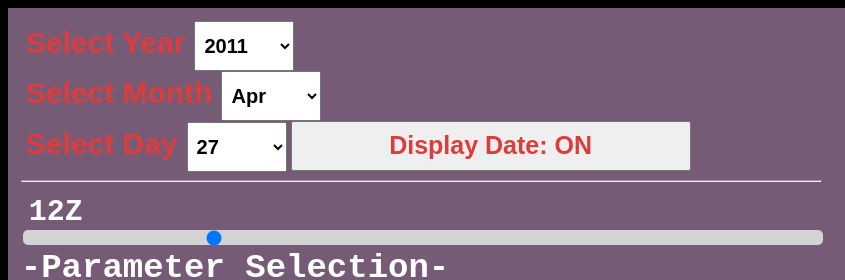
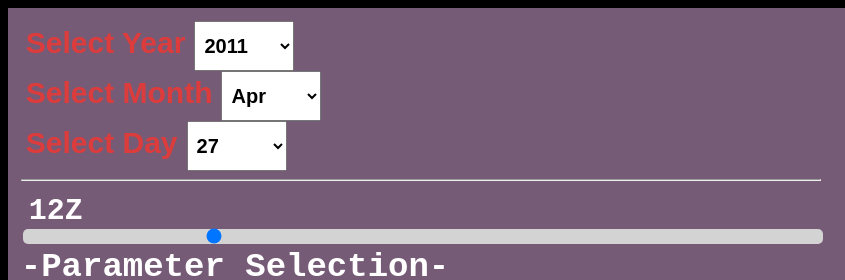
Before and after one commit to DiamondFlight/SPC-Meso-Archive, a plain HTML site: page index.html in a window 1280 px wide. Shown: the top 280 px of the page, 0-845 px from the left. Drawn offline with Linux system fonts and the light colour scheme.

Commit message:
Update index.html

```diff
--- a/index.html
+++ b/index.html
@@ -71,7 +71,7 @@
         <option value="30">30</option>
         <option value="31">31</option>
       </select>
-      <button onclick="switchDisplayDate()" id="displayButton">Display Date: ON</button>
+      <!--<button onclick="switchDisplayDate()" id="displayButton">Display Date: ON</button>-->
       <br>
       <hr \>
       <p id="timeSliderTxt">12Z</p>
```
